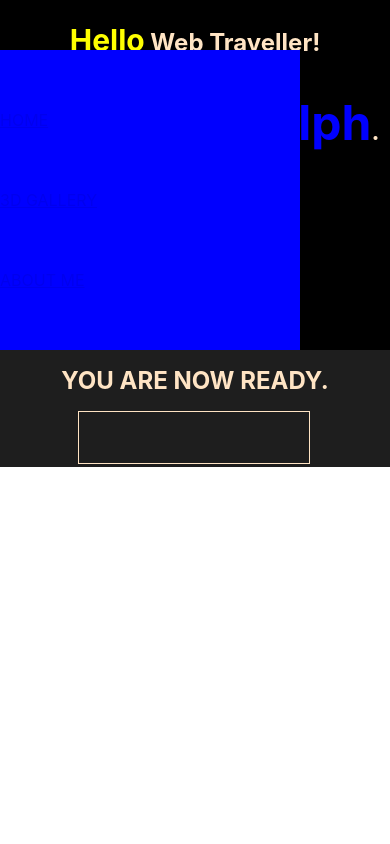
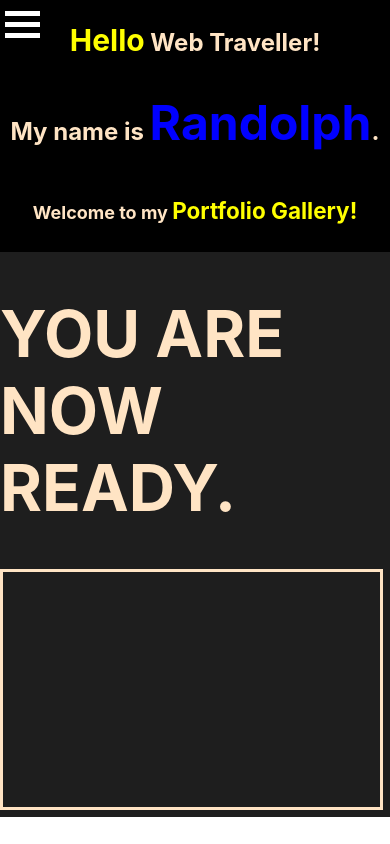
Before and after one commit to Upenatom/portfolio, a React (Create React App) app: page / in a window 390 px wide. Built offline with nearby package versions, Linux system fonts and the light colour scheme.

Commit message:
hamburger menu

```diff
--- a/src/App.css
+++ b/src/App.css
@@ -1,12 +1,3 @@
-.App {
-  height: 100%;
-}
-
-h2 {
-  width: 43%;
-  text-align: center;
-}
-
 .spline {
   height: 100%;
   width: 100%;
@@ -82,93 +73,15 @@ h2 {
   width: 75%;
 }
 
-.profilepic {
-  left: 10%;
-  position: relative;
-  width: 25%;
-  border: .2em solid #0f2f5f;
-  border-radius: 50%;
-  background-image: url('./static/img/port3.png');
-  background-repeat: no-repeat;
-  background-position: center;
-  background-size: cover;
-  background-color: rgb(13, 30, 56);
-
-}
-
-.profilepic::before {
-  content: '';
-  display: block;
-  padding-bottom: 100%;
-}
-
-.whoami {
-  margin-left: 10em;
-  width: 90%;
-  text-align: justify;
-  text-justify: inter-character;
-  font-style: italic;
-  color: rgb(21, 187, 187)
-}
-
-.whoami p {
-  width: 80%;
-}
-
-.page3 {
-  position: relative;
-  font-size: 250%;
-  display: flex;
-  flex-direction: column;
-  justify-content: center;
-  align-items: center;
-  height: 100%;
-  width: 100%;
-  background-color: rgb(0, 0, 0);
-  color: bisque
-}
-
-.page4 {
-  position: relative;
-  font-size: 200%;
-  display: flex;
-  flex-direction: column;
-  justify-content: space-evenly;
-  align-items: center;
-  height: 100%;
-  width: 100%;
-  background-color: rgb(20, 20, 20);
-  margin: 0;
-  color: bisque
-}
-
-
-.page5 {
-  position: relative;
-  font-size: 200%;
-  display: flex;
-  flex-direction: column;
-  justify-content: space-evenly;
-  align-items: center;
-  height: 100%;
-  width: 100%;
-  background-color: rgb(30, 30, 30);
-  margin: 0;
-  color: bisque
-}
 
 
 
-.integrate {
-  color: greenyellow;
-  animation: flash 2.5s infinite;
-  font-family: monospace
-}
 
-.integrate2 {
-  color: greenyellow;
-  font-family: monospace
-}
+
+
+
+
+
 
 @keyframes flash {
   0% {
@@ -181,29 +94,6 @@ h2 {
   }
 }
 
-button {
-  background-color: rgb(30, 30, 30);
-  padding: 0.5em 3em;
-  border: 0.16em solid bisque;
-  margin: 0 0.3em 0.3em 0;
-  box-sizing: border-box;
-  text-decoration: none;
-
-  text-align: center;
-  transition: all 0.15s;
-  font-size: .7em;
-  color: bisque
-}
-
-button:hover {
-  color: rgb(130, 130, 51);
-  border-color: rgb(130, 130, 51);
-}
-
-button:active {
-  color: #BBBBBB;
-  border-color: #BBBBBB;
-}
 
 .meme {
   height: auto;
--- a/src/App.js
+++ b/src/App.js
@@ -9,79 +9,23 @@ import ThreeGallery from './pages/ThreeGallery/ThreeGallery'
 
 export default function App() {
 
+const[navShow, setNavShow]=useState(false)
 
-
-  // const changeStyle = () => {
-  //   setStyle("close");
-  // };
-  // useEffect(() => {
-  //   AOS.init();
-  // }, [])
-
-
-
-  const ele = document.getElementsByClassName('loading')
-
-
-
-  useEffect(() => {
-    if(ele) ele.outerHTML = ''
-    }, [])
+const handleOnClick = ()=>{
+  console.log('burger clicked')
+  setNavShow(!navShow)
+}
 
   return (
     <div className="App">
       <Routes>
-        <Route path='/' element={ <Home/> }/>
-        <Route path='/aboutme' element={ <About /> }/>
+        <Route path='/' element={ <Home handleOnClick={handleOnClick} navShow={navShow} /> }/>
+        <Route path='/aboutme' element={ <About handleOnClick={handleOnClick} navShow={navShow}/> }/>
         <Route path='/3dgallery' element={<ThreeGallery/>}/>
         {/* <Route path='/3dgallery' element={<Twogallery/>}/> */}
         <Route path= '*' element={<Navigate to='/' replace/>}/>
         </Routes>
-      {/* <nav style={{position:'abolute', height:50, width:'100%'}}>
-        <ul style={{listStyleType:'none', display:"flex", justifyContent:"space-evenly"}}>
-          <li>HOME</li>
-          <li>ABOUT ME</li>
-        </ul>
-      </nav> */}
 
-
-      {/* <div className={style}> */}
-        {/* <div className='page1'>
-          <h1><span style={{color: "yellow", fontSize:"125%"}}>Hello</span> Web Traveller!</h1>
-          <h1>My name is <span style={{color: "blue", fontSize:"200%"}}>Randolph</span>. </h1>
-          <h2>Welcome to my <span style={{color: "yellow", fontSize:"125%"}}>Portfolio Gallery!</span></h2>
-
-        </div> */}
-
-        {/* <div className="page2">
-
-
-        <div className="profilepic"/>
-
-
-        <div className = "whoami">
-          <h1 style={{color: "#0f2f5f"}}>Who I am and what I do</h1>
-          <p>I am a full stack developer with a passion for developing functional and
-            practical products that improve the efficiency of processes and quality of life.
-            Capitalizing on my previous Engineering and Quality Control experience, I deliver
-            well rounded apps that satisfy the trifecta of functionality, UX, and UI design.
-            I thrive on knowing my products deliver on all the clients needs, and look forward
-            to opportunities to learn new and exciting technologies I can apply to my work.</p>
-        </div>
-
-        </div> */}
-
-
-
-        {/* <div className="page5">
-          <h1>YOU ARE NOW READY.</h1>
-          <button onClick={changeStyle} ><h1 data-aos="fade-in" data-aos-duration="1000" data-aos-delay="700">ENTER THE GALLERY</h1></button>
-
-        </div> */}
-      {/* </div> */}
-      {/* <div className="spline">
-        <Splinescene onMouseUp={onMouseUp}/>
-      </div> */}
     </div>
   );
 }
--- /dev/null
+++ b/src/Component/Burger/Burger.css
@@ -0,0 +1,16 @@
+.line {
+    width: 35px;
+    height: 5px;
+    background-color: rgb(255, 255, 255);
+    margin: 6px 0;
+}
+
+.burger {
+    margin: 5px;
+    position: absolute;
+    top: 0px;
+    height: 35px;
+    width: 35px;
+    background-color: black;
+    z-index: 1
+}
--- /dev/null
+++ b/src/Component/Burger/Burger.jsx
@@ -0,0 +1,11 @@
+import './Burger.css'
+export default function ({ handleOnClick }) {
+    return (
+        <div className='burger' onClick={() => handleOnClick()}>
+            <div className='line'></div>
+            <div className='line'></div>
+            <div className='line'></div>
+        </div>
+
+    )
+}
--- a/src/Component/Nav/Nav.css
+++ b/src/Component/Nav/Nav.css
@@ -1,12 +1,12 @@
-.nav {
+.navopen {
     position: absolute;
-    top: 50px;
+    top: 35px;
     height: 300px;
     width: 300px;
     display: flex;
     flex-direction: column;
     justify-content: space-evenly;
     z-index: 1;
-    background-color: blue;
-
+    background-color: rgba(255, 255, 255, 0.343);
+    margin: 10px
 }
--- a/src/Component/Nav/Nav.jsx
+++ b/src/Component/Nav/Nav.jsx
@@ -1,12 +1,12 @@
 import React from 'react'
 import { Link, NavLink } from 'react-router-dom'
 import './Nav.css'
-export default function () {
+export default function ({ handleOnClick }) {
     return (
-        <div className='nav'>
-            <NavLink to='/'>HOME</NavLink>
-            <NavLink to='/3dgallery'>3D GALLERY</NavLink>
-            <NavLink to='/aboutme'>ABOUT ME</NavLink>
+        <div className='navopen'>
+            <NavLink to='/' onClick={() => handleOnClick()}>HOME</NavLink>
+            <NavLink to='/3dgallery' onClick={() => handleOnClick()}>3D GALLERY</NavLink>
+            <NavLink to='/aboutme' onClick={() => handleOnClick()}>ABOUT ME</NavLink>
         </div>
     )
 }
--- /dev/null
+++ b/src/pages/About/About.css
@@ -0,0 +1,38 @@
+.burg {
+    position: absolute;
+    height: 35px;
+    width: 35px;
+}
+
+.profilepic {
+    left: 10%;
+    position: relative;
+    width: 25%;
+    border: .2em solid #0f2f5f;
+    border-radius: 50%;
+    background-image: url('../../static/img/port3.png');
+    background-repeat: no-repeat;
+    background-position: center;
+    background-size: cover;
+    background-color: rgb(13, 30, 56);
+
+}
+
+.profilepic::before {
+    content: '';
+    display: block;
+    padding-bottom: 100%;
+}
+
+.whoami {
+    margin-left: 10em;
+    width: 90%;
+    text-align: justify;
+    text-justify: inter-character;
+    font-style: italic;
+    color: rgb(21, 187, 187)
+}
+
+.whoami p {
+    width: 80%;
+}
--- a/src/pages/About/About.jsx
+++ b/src/pages/About/About.jsx
@@ -1,10 +1,13 @@
 import { Link } from 'react-router-dom'
 import Nav from '../../Component/Nav/Nav'
+import Burger from '../../Component/Burger/Burger'
 import Picture from '../../Component/Picture/Picture'
-export default function About() {
+import './About.css'
+export default function About({ handleOnClick, navShow }) {
     return (
-        <div>
-            <Nav />
+        <div onClick={() => handleOnClick()}>
+            <Burger className='burg' handleOnClick={handleOnClick} />
+            {navShow ? <Nav handleOnClick={handleOnClick} /> : null}
             <Picture />
             <h1 style={{ color: "#0f2f5f" }}>Who I am and what I do</h1>
             <p>I am a full stack developer with a passion for developing functional and
--- /dev/null
+++ b/src/pages/Home/Home.css
@@ -0,0 +1,43 @@
+.burg {
+    position: absolute;
+    height: 35px;
+    width: 35px;
+}
+
+.page5 {
+    position: relative;
+    font-size: 200%;
+    display: flex;
+    flex-direction: column;
+    justify-content: space-evenly;
+    align-items: center;
+    height: 100%;
+    width: 100%;
+    background-color: rgb(30, 30, 30);
+    margin: 0;
+    color: bisque
+}
+
+button {
+    background-color: rgb(30, 30, 30);
+    padding: 0.5em 3em;
+    border: 0.16em solid bisque;
+    margin: 0 0.3em 0.3em 0;
+    box-sizing: border-box;
+    text-decoration: none;
+
+    text-align: center;
+    transition: all 0.15s;
+    font-size: .7em;
+    color: bisque
+}
+
+button:hover {
+    color: rgb(130, 130, 51);
+    border-color: rgb(130, 130, 51);
+}
+
+button:active {
+    color: #BBBBBB;
+    border-color: #BBBBBB;
+}
--- a/src/pages/Home/Home.jsx
+++ b/src/pages/Home/Home.jsx
@@ -1,9 +1,14 @@
 import { Link, NavLink } from 'react-router-dom'
 import Nav from '../../Component/Nav/Nav'
-export default function Home() {
+import Burger from '../../Component/Burger/Burger'
+import './Home.css'
+export default function Home({ navShow, handleOnClick }) {
+
     return (
-        <div>
-            <Nav />
+        <div onClick={() => handleOnClick()}>
+            <Burger className='burg' handleOnClick={handleOnClick} />
+            {navShow ? <Nav handleOnClick={handleOnClick} /> : null}
+
             <div className='page1'>
                 <h1><span style={{ color: "yellow", fontSize: "125%" }}>Hello</span> Web Traveller!</h1>
                 <h1>My name is <span style={{ color: "blue", fontSize: "200%" }}>Randolph</span>. </h1>
@@ -13,6 +18,6 @@ export default function Home() {
                 <h1>YOU ARE NOW READY.</h1>
                 <button><h1 data-aos="fade-in" data-aos-duration="1000" data-aos-delay="700">ENTER THE GALLERY</h1></button>
             </div>
-        </div>
+        </div >
     )
 }
--- a/src/pages/ThreeGallery/ThreeGallery.css
+++ b/src/pages/ThreeGallery/ThreeGallery.css
@@ -18,10 +18,4 @@
 
 .noloader {
     display: none;
-    position: relative;
-    height: 0;
-    width: 0;
-    z-index: 0.5;
-    padding: 0;
-    margin: 0;
 }
```
